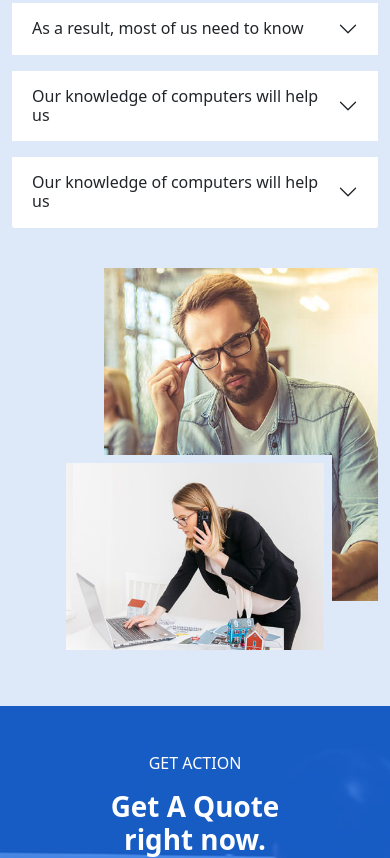
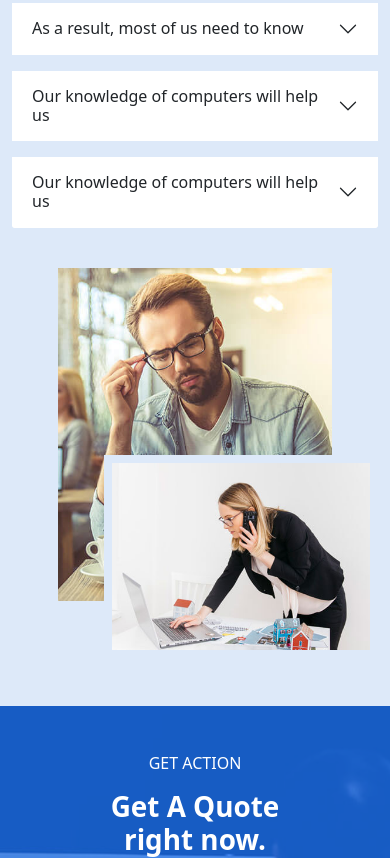
Before and after one commit to aminulds/omnivus_it, a website: page index.html in a window 390 px wide. Shown: the part 7717-8575 px from the top of the page. Drawn offline with nearby package versions, Linux system fonts and the light colour scheme.

Commit message:
fixed responsive issue

```diff
--- a/index.html
+++ b/index.html
@@ -384,7 +384,7 @@
     <!-- QA -->
     <section class="qa-section bg-secondary py-5">
         <div class="container ">
-            <div class="row g-4 d-flex align-items-center justify-content-center">
+            <div class="row g-4 d-flex align-items-center justify-content-between">
                 <div class="col-md-6">
                     <div class="qa-left">
                         <div class="text-center">
@@ -448,24 +448,16 @@
                                     </div>
                                 </div>
                             </div>
-
-
-
-
-
-
-
-
                         </div>
                     </div>
                 </div>
 
                 <div class="col-md-6">
-                    <div class="qa-right">
-                        <div class="first-img text-end">
+                    <div class="qa-right ">
+                        <div class="first-img text-center">
                             <img class="img-fluid w-75" src="images/tile-gallery-1.jpg" alt="">
                         </div>
-                        <div class="second-img position-relative text-center">
+                        <div class="second-img position-relative text-end">
                             <img class="img-fluid w-75" src="images/tile-gallery-2.jpg" alt="">
                         </div>
                     </div>
```
